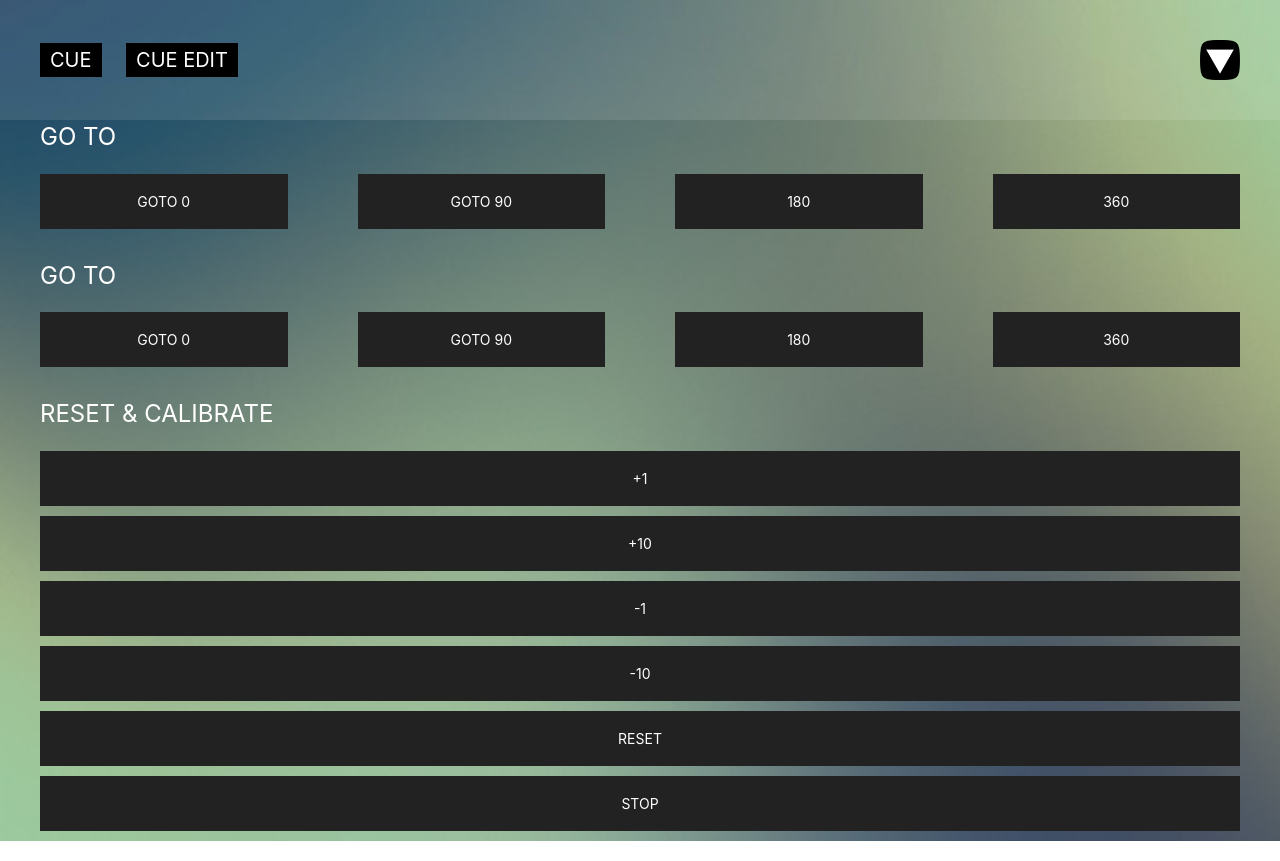
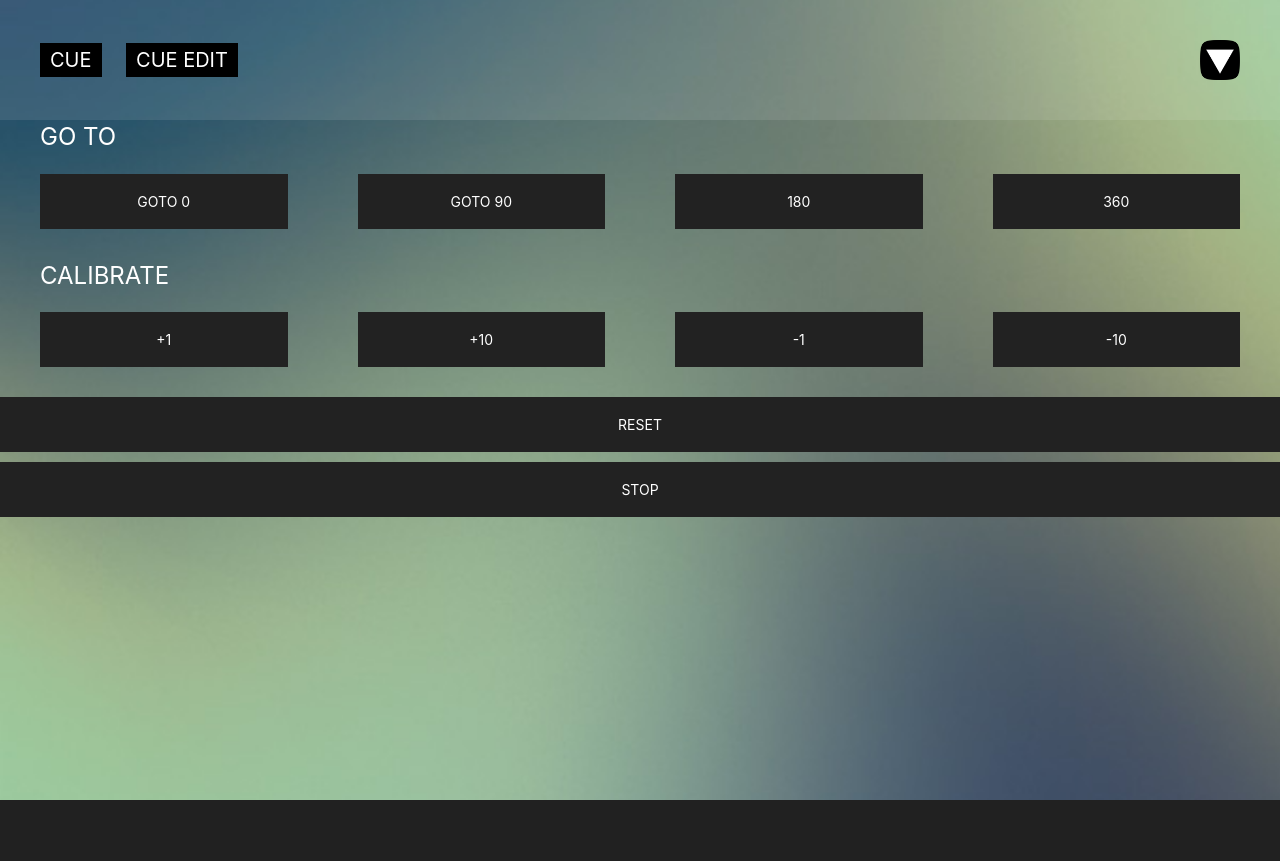
Before and after one commit to kernmartin/vpi, a Flask app: page / in a window 1280 px wide. After the commit the page ends 800 px from the top, so only its background shows below. Run offline with Flask 2, Linux system fonts and the light colour scheme.

Commit message:
Update index.html

```diff
--- a/templates/index.html
+++ b/templates/index.html
@@ -46,25 +46,16 @@
       </div>
 
       <div class="uk-container uk-margin-bottom">
-        <div class="uk-width-1-1"><h3 style="color: white;">GO TO</h3></div>
+        <div class="uk-width-1-1"><h3 style="color: white;">CALIBRATE</h3></div>
 
       <div class="uk-grid uk-child-width-1-3@s uk-child-width-1-2 uk-child-width-1-4@m uk-grid-large uk-grid-row-small">
-        <div><a href="0" class="gB uk-button uk-button-secondary uk-button-large uk-width-1-1">GOTO 0</a></div>
-        <div><a href="10000" class="gB uk-button uk-button-secondary uk-button-large uk-width-1-1">GOTO 90</a></div>
-        <div><a href="/steps/144000" class="uk-button uk-button-secondary uk-button-large uk-width-1-1">180</a></div>
-        <div><a href="/steps/288000" class="uk-button uk-button-secondary uk-button-large uk-width-1-1">360</a></div>
+        <div><a href="0101001" class="gB uk-button uk-button-secondary uk-button-large uk-width-1-1">+1</a></div>
+        <div><a href="0101010" class="gB uk-button uk-button-secondary uk-button-large uk-width-1-1">+10</a></div>
+        <div><a href="0100001" class="gB uk-button uk-button-secondary uk-button-large uk-width-1-1">-1</a></div>
+        <div><a href="0100010" class="gB uk-button uk-button-secondary uk-button-large uk-width-1-1">-10</a></div>
       </div>
       </div>
 
-      <div class="uk-container uk-margin-bottom">
-        <div class="uk-width-1-1"><h3 style="color: white;">RESET & CALIBRATE</h3></div>
-
-        <div lass="uk-grid uk-child-width-1-3@s uk-child-width-1-2 uk-child-width-1-4@m uk-grid-large uk-grid-row-small">
-            <div><a href="0101001" class="gB uk-button uk-button-secondary uk-button-large uk-width-1-1">+1</a></div>
-            <div><a href="0101010" class="gB uk-button uk-button-secondary uk-button-large uk-width-1-1">+10</a></div>
-            <div><a href="0100001" class="gB uk-button uk-button-secondary uk-button-large uk-width-1-1">-1</a></div>
-            <div><a href="0100010" class="gB uk-button uk-button-secondary uk-button-large uk-width-1-1">-10</a></div>
-        </div>
         <div lass="uk-grid uk-child-width-1-3@s uk-child-width-1-2 uk-child-width-1-4@m uk-grid-large uk-grid-row-small">
             <div><a href="999" class="gB uk-button uk-button-secondary uk-button-large uk-width-1-1">RESET</a></div>
             <div><a href="0" class="gB uk-button uk-button-secondary uk-button-large uk-width-1-1">STOP</a></div>
```
